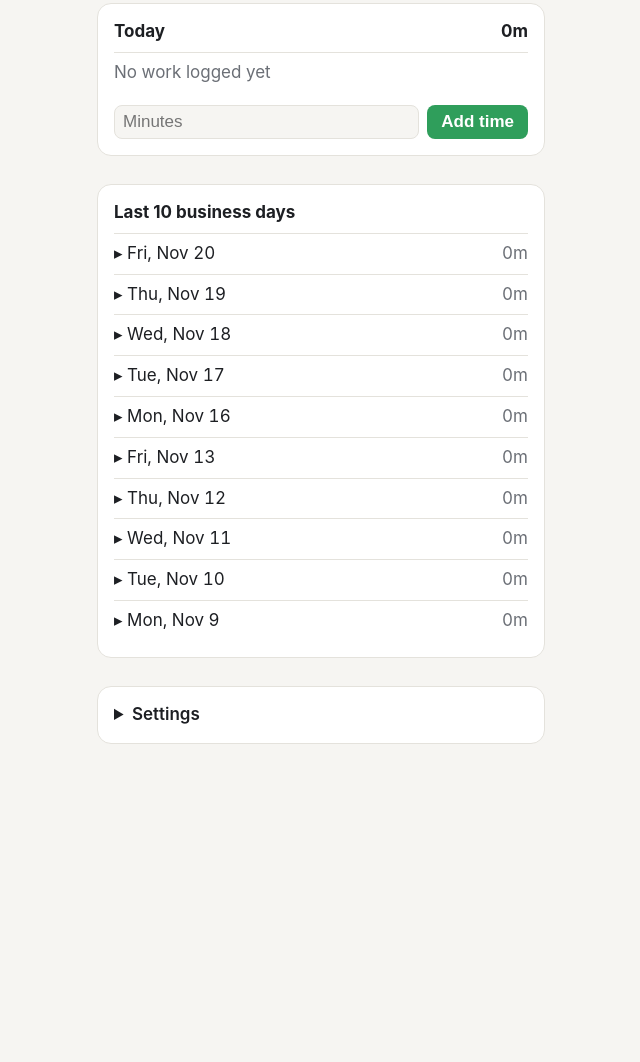
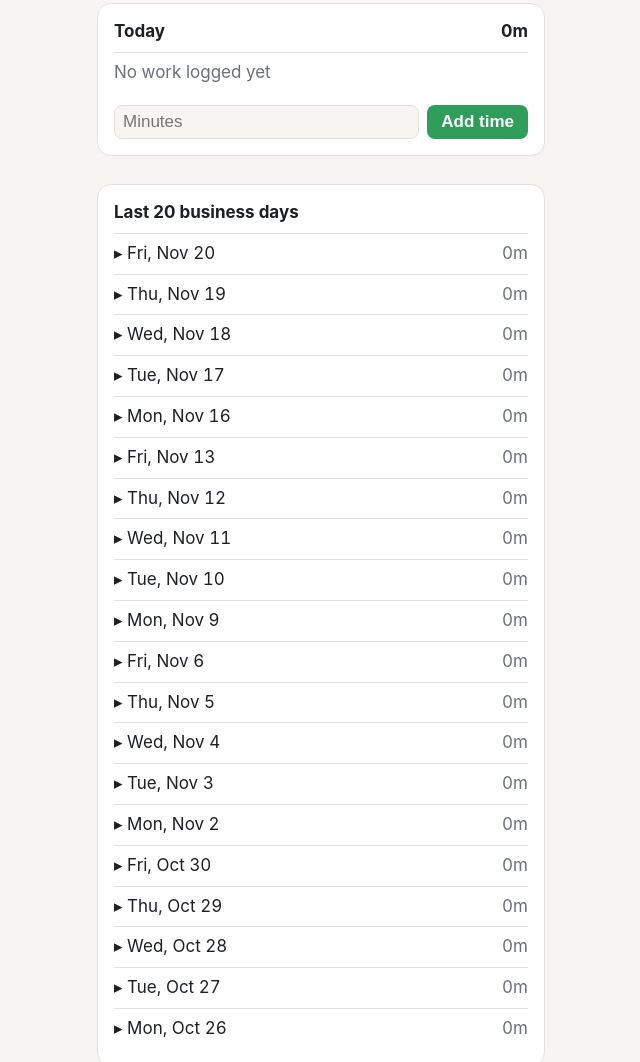
Before and after one commit to tomdmaguire/work-timer, a plain HTML site: page index.html in a window 1280 px wide. Shown: the part 537-1599 px from the top of the page, without its empty margins (319-959 px from the left). Before the commit the page ends 1329 px from the top, so only its background shows below. Drawn offline with Linux system fonts and the light colour scheme.

Commit message:
feat: show last 20 business days in history
Co-Authored-By: Claude Opus 5.5 <noreply@anthropic.com>

```diff
--- a/index.html
+++ b/index.html
@@ -68,7 +68,7 @@
   </section>
 
   <section>
-    <h2>Last 10 business days</h2>
+    <h2>Last 20 business days</h2>
     <ul id="history"></ul>
   </section>
 
@@ -193,7 +193,7 @@
     const totals = totalsByDay();
     const d = new Date(`${today}T12:00:00Z`);
     $('history').innerHTML = '';
-    for (let shown = 0; shown < 10;) {
+    for (let shown = 0; shown < 20;) {
       d.setUTCDate(d.getUTCDate() - 1);
       if (d.getUTCDay() === 0 || d.getUTCDay() === 6) continue;
       shown++;
```
